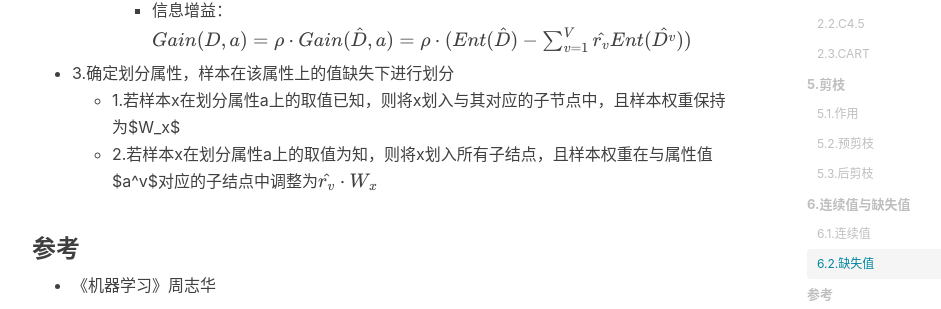
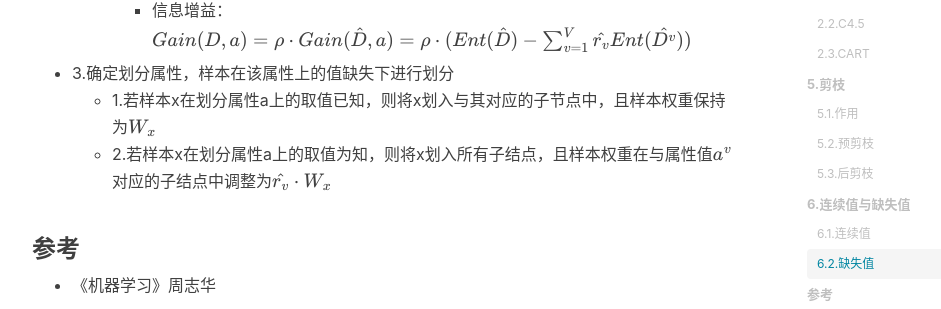
Before and after one commit to RS-Wang/RS-Wang.github.io, a Jekyll site: the page built from _posts/2018-12-08-决策树-笔记.md, in a window 1280 px wide and 900 px high, scrolled down 4048 px. Shown: the part 170-479 px from the top of the window, without its empty margins (233-1174 px from the left). Built offline with Jekyll 4.4.1, drawn with Linux system fonts in a browser that asks for light colours; nearby versions of some CDN libraries; formulas are drawn with MathJax 3; comment, search, counter and statistics services are not loaded.

Commit message:
Update 2018-12-08-决策树-笔记.md

```diff
--- a/_posts/2018-12-08-决策树-笔记.md
+++ b/_posts/2018-12-08-决策树-笔记.md
@@ -129,8 +129,8 @@ tags:                                                                 #标签
         - 信息熵：$$Ent(\hat{D})=-\sum^{\mid y\mid}_{k=1}\hat{P_k}\log_2\hat{P_k}$$
         - 信息增益：$$Gain(D,a)=\rho\cdot Gain(\hat{D},a)=\rho\cdot(Ent(\hat{D})-\sum^V_{v=1}\hat{r_v}Ent(\hat{D^v}))$$
 - 3.确定划分属性，样本在该属性上的值缺失下进行划分
-    - 1.若样本x在划分属性a上的取值已知，则将x划入与其对应的子节点中，且样本权重保持为$W_x$
-    - 2.若样本x在划分属性a上的取值为知，则将x划入所有子结点，且样本权重在与属性值$a^v$对应的子结点中调整为$$\hat{r_v}\cdot W_x$$
+    - 1.若样本x在划分属性a上的取值已知，则将x划入与其对应的子节点中，且样本权重保持为$$W_x$$
+    - 2.若样本x在划分属性a上的取值为知，则将x划入所有子结点，且样本权重在与属性值$$a^v$$对应的子结点中调整为$$\hat{r_v}\cdot W_x$$
 
 ### 参考
 - 《机器学习》周志华
```
